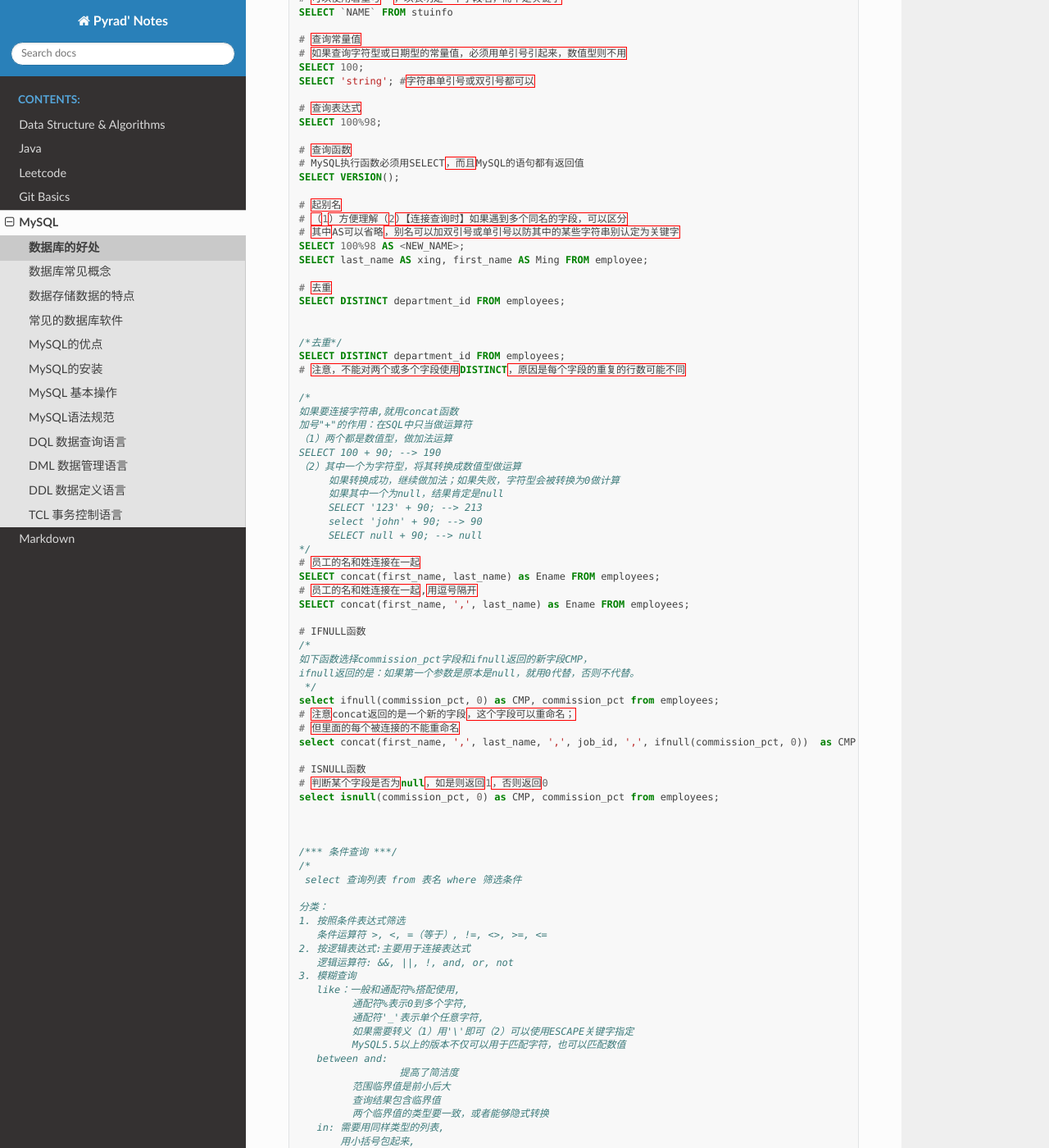
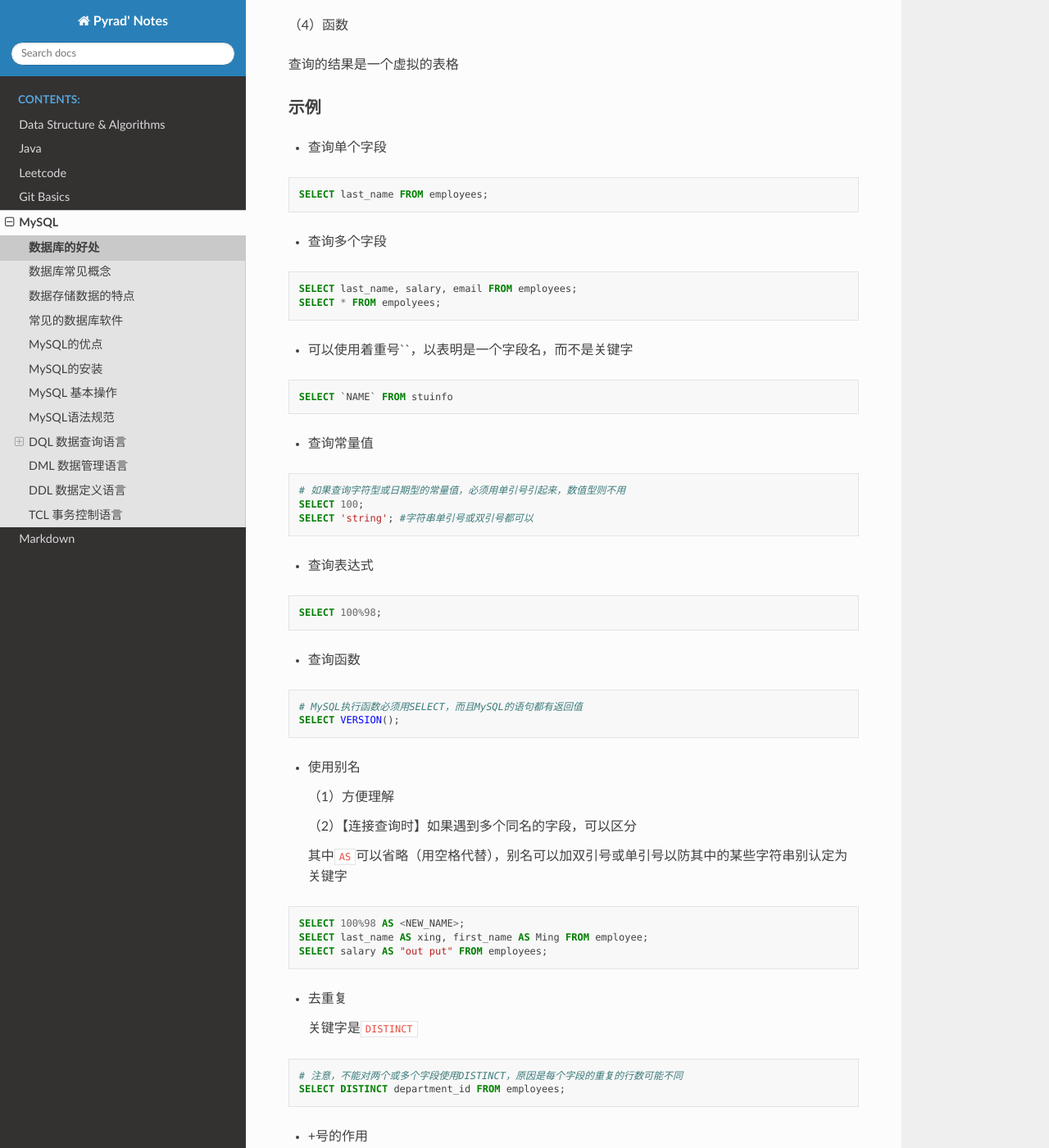
Before and after one commit to Pyrad/pyradnotes, a Sphinx documentation site: the page built from source/MySQL/mysql.md, in a window 1280 px wide and 1400 px high, scrolled down 2643 px. Shown: the whole window at 82% size. Built offline with Sphinx 7.4.7 and the Read the Docs theme 2.0.0, drawn with Linux system fonts in a browser that asks for light colours; pages that are not in the unit, such as notebooks, are missing from menus; some of the changed text lies outside the part shown.

Commit message:
Format optimization for mysql.md

````diff
--- a/source/MySQL/mysql.md
+++ b/source/MySQL/mysql.md
@@ -83,7 +83,7 @@ use <databases_name>;
 show tables;
 
 # 查看当前所在的database
-select database();
+SELECT database();
 
 # 创建表
 create table stuinfo(id int, name varchar(20));
@@ -113,146 +113,263 @@ desc stuinfo;
 
 DQL = Data Query Language
 
-基本语法
+
+
+## 基础查询
+
+### 基本语法
 
 ```sql
-SELECT 查询列表 from 表名
+SELECT 查询列表 FROM 表名
 ```
 
-查询列表可以是（1）表中的字段（2）常量（3）表达式（4）函数
+查询列表可以是
+
+（1）表中的字段
+
+（2）常量
+
+（3）表达式
+
+（4）函数
 
 查询的结果是一个虚拟的表格
 
-```sql
-# 查询单个字段
+
+
+### 示例
+
+- 查询单个字段
+
+```mysql
 SELECT last_name FROM employees;
+```
 
-# 查询多个字段
-SELECT last_name,salary,email FROM employees;
+- 查询多个字段
+
+```mysql
+SELECT last_name, salary, email FROM employees;
 SELECT * FROM empolyees;
+```
 
-# 可以使用着重号``，以表明是一个字段名，而不是关键字
+- 可以使用着重号``，以表明是一个字段名，而不是关键字
+
+```mysql
 SELECT `NAME` FROM stuinfo
+```
 
-# 查询常量值
+- 查询常量值
+
+```mysql
 # 如果查询字符型或日期型的常量值，必须用单引号引起来，数值型则不用
 SELECT 100;
 SELECT 'string'; #字符串单引号或双引号都可以
+```
 
-# 查询表达式
+- 查询表达式
+
+```mysql
 SELECT 100%98;
+```
 
-# 查询函数
+- 查询函数
+
+```mysql
 # MySQL执行函数必须用SELECT，而且MySQL的语句都有返回值
 SELECT VERSION();
+```
 
-# 起别名
-# （1）方便理解（2）【连接查询时】如果遇到多个同名的字段，可以区分
-# 其中AS可以省略，别名可以加双引号或单引号以防其中的某些字符串别认定为关键字
+- 使用别名
+
+  （1）方便理解
+
+  （2）【连接查询时】如果遇到多个同名的字段，可以区分
+
+  其中```AS```可以省略（用空格代替），别名可以加双引号或单引号以防其中的某些字符串别认定为关键字
+
+```mysql
 SELECT 100%98 AS <NEW_NAME>;
 SELECT last_name AS xing, first_name AS Ming FROM employee;
+SELECT salary AS "out put" FROM employees;
+```
 
-# 去重
+- 去重复
+
+  关键字是```DISTINCT```
+
+```mysql
+# 注意，不能对两个或多个字段使用DISTINCT，原因是每个字段的重复的行数可能不同
 SELECT DISTINCT department_id FROM employees;
+```
 
+- +号的作用
 
-/*去重*/
-SELECT DISTINCT department_id FROM employees;
-# 注意，不能对两个或多个字段使用DISTINCT，原因是每个字段的重复的行数可能不同
+  加号"+"在SQL中只当做运算符，如果要连接字符串,就用CONCAT函数
 
-/*
-如果要连接字符串,就用concat函数
-加号"+"的作用：在SQL中只当做运算符
-（1）两个都是数值型，做加法运算
-SELECT 100 + 90; --> 190
-（2）其中一个为字符型，将其转换成数值型做运算
-     如果转换成功，继续做加法；如果失败，字符型会被转换为0做计算
-     如果其中一个为null，结果肯定是null
-     SELECT '123' + 90; --> 213
-     select 'john' + 90; --> 90
-     SELECT null + 90; --> null
-*/
+  - 两个都是数值型，做加法运算
+
+  ```mysql
+  SELECT 100 + 90; # --> 190
+  ```
+
+  - 其中一个为字符型，将其转换成数值型做运算
+
+    如果转换成功，继续做加法；
+
+    如果失败，字符型会被转换为0做计算
+
+    如果其中一个为null，结果肯定是null
+
+  ```mysql
+  SELECT '123' + 90; --> 213
+  SELECT 'john' + 90; --> 90
+  SELECT null + 90; --> null
+  ```
+
+- CONCAT函数
+
+```mysql
 # 员工的名和姓连接在一起
-SELECT concat(first_name, last_name) as Ename FROM employees;
+SELECT CONCAT(first_name, last_name) AS Ename FROM employees;
+
 # 员工的名和姓连接在一起,用逗号隔开
-SELECT concat(first_name, ',', last_name) as Ename FROM employees;
+SELECT CONCAT(first_name, ',', last_name) AS Ename FROM employees;
 
-# IFNULL函数
-/*
-如下函数选择commission_pct字段和ifnull返回的新字段CMP，
-ifnull返回的是：如果第一个参数是原本是null，就用0代替，否则不代替。
- */
-select ifnull(commission_pct, 0) as CMP, commission_pct from employees;
 # 注意concat返回的是一个新的字段，这个字段可以重命名；
 # 但里面的每个被连接的不能重命名
-select concat(first_name, ',', last_name, ',', job_id, ',', ifnull(commission_pct, 0))  as CMP from employees;
+SELECT
+CONCAT(first_name, ',', last_name, ',', job_id, ',', IFNULL(commission_pct, 0))
+AS CMP
+FROM employees;
+```
 
-# ISNULL函数
-# 判断某个字段是否为null，如是则返回1，否则返回0
-select isnull(commission_pct, 0) as CMP, commission_pct from employees;
+- IFNULL函数
+
+  返回的是：如果第一个参数是原本是null，就用第二个参数值代替，否则不代替。
+
+```mysql
+# 如下函数选择commission_pct字段和IFNULL返回的新字段CMP，
+# IFNULL返回的是：如果第一个参数是原本是null，就用0代替，否则不代替。
+SELECT IFNULL(commission_pct, 0) AS CMP, commission_pct FROM employees;
+```
+
+- ISNULL函数
+
+  判断某个字段是否为null，如是则返回1，否则返回0
+
+```mysql
+SELECT ISNULL(commission_pct, 0) AS CMP, commission_pct FROM employees;
+```
 
 
 
-/*** 条件查询 ***/
-/*
- select 查询列表 from 表名 where 筛选条件
+## 条件查询
 
-分类：
+### 基本语法
+
+```mysql
+SELECT 查询列表 FROM 表名 WHERE 筛选条件
+```
+
+### 分类
+
 1. 按照条件表达式筛选
-   条件运算符 >, <, =（等于）, !=, <>, >=, <=
-2. 按逻辑表达式:主要用于连接表达式
-   逻辑运算符: &&, ||, !, and, or, not
-3. 模糊查询
-   like：一般和通配符%搭配使用,
-         通配符%表示0到多个字符,
-         通配符'_'表示单个任意字符,
-         如果需要转义（1）用'\'即可（2）可以使用ESCAPE关键字指定
-         MySQL5.5以上的版本不仅可以用于匹配字符，也可以匹配数值
-   between and:
-		 提高了简洁度
-         范围临界值是前小后大
-         查询结果包含临界值
-         两个临界值的类型要一致，或者能够隐式转换
-   in: 需要用同样类型的列表,
-       用小括号包起来,
-       不支持通配符%
-   is null:
-       =或<>不能用于判断null值
-       用IS NULL或IS NOT NULL来判断null值
 
-   <=>
-       安全等于符号，
-       可以判断null值，也可判断普通类型的值
-*/
+   条件运算符
 
+   ```mysql
+   >, <, =（等于）, !=, <>, >=, <=
+   ```
+
+   按逻辑表达式：主要用于连接表达式
+
+   逻辑运算符
+
+   ```mysql
+   &&， ||， !， AND， OR， not
+   ```
+
+
+
+2. 模糊查询
+
+   - **LIKE**
+
+     一般和通配符**```%```**搭配使用
+
+     通配符**```%```**表示0到多个字符
+
+     通配符```_```表示单个任意字符
+
+     如果需要转义（1）用'\'即可（2）可以使用ESCAPE关键字指定
+
+     MySQL5.5以上的版本不仅可以用于匹配字符，也可以匹配数值
+
+   - **BETWEEN AND**
+
+     提高了简洁度
+
+     范围临界值是前小后大
+
+     查询结果包含临界值
+
+     两个临界值的类型要一致，或者能够隐式转换
+
+   - **IN**
+
+     需要用同样类型的列表
+
+     用小括号包起来,
+
+     不支持通配符%
+
+   - **IS NULL**
+
+     ```=```或```<>```不能用于判断null值
+
+     用```IS NULL```或```IS NOT NULL```来判断null值
+
+
+   - **<=>**
+
+     安全等于符号
+
+     可以判断**NULL**值，也可判断普通类型的值
+
+
+
+### 示例
+
+```mysql
 # 查询工资大于12000的员工信息
-select * from employees where salary > 12000;
+SELECT * FROM employees WHERE salary > 12000;
+
 # 查询部门编号不等于90号的员工名和部门编号
-select last_name, department_id from employees where department_id != 90;
+SELECT last_name, department_id FROM employees WHERE department_id != 90;
 
 # 查询工资在10000到20000之间的员工名,工资和奖金
-select last_name, salary, commission_pct
-from employees
-where salary >= 10000 and salary <= 20000;
+SELECT last_name, salary, commission_pct
+FROM employees
+WHERE salary >= 10000 AND salary <= 20000;
 
 # 部门编号不是在90到110之间,或工资高于15000的员工
-select *
-from employees
-where department_id < 90 or department_id > 110 or salary > 15000;
+SELECT *
+FROM employees
+WHERE department_id < 90 OR department_id > 110 OR salary > 15000;
 
 # 查询员工名包含a的员工 （通配符用%）
-select * from employees where last_name like '%a%';
+SELECT * FROM employees WHERE last_name LIKE '%a%';
 
 # 查询员工名第三和第五个字符为a的员工名和工资
-select last_name, salary from employees
-where last_name like '__n_l%';
+SELECT last_name, salary FROM employees
+WHERE last_name LIKE '__n_l%';
 
 # 查询员工名第二个字符是下划线的员工
-select last_name from employees
-where last_name like '_\_%';
+SELECT last_name FROM employees
+WHERE last_name LIKE '_\_%';
 # 使用ESCAPE关键字指定转义字符
-select last_name from employees
-where last_name like '_k_%' escape 'k';
+SELECT last_name FROM employees
+WHERE last_name LIKE '_k_%' ESCAPE 'k';
 
 # 查询员工编号在100到120之间的员工信息
 SELECT * FROM employees
@@ -272,7 +389,7 @@ SELECT last_name, commission_pct
 FROM employees
 WHERE commission_pct <=> NULL;
 
-select * from employees where salary <=> 12000;
+SELECT * FROM employees WHERE salary <=> 12000;
 
 # 查询有奖金的员工名和奖金率
 SELECT last_name, commission_pct
@@ -291,7 +408,18 @@ FROM employees;
 # 下面两个语句的返回结果不同
 # 原因是如果有null值，第一条可以查询出来，第二条不行
 SELECT * FROM employees;
-SELECT * FROM employees where commission_pct LIKE "%%" and last_name LIKE "%%";
+SELECT * FROM employees WHERE commission_pct LIKE "%%" AND last_name LIKE "%%";
+```
+
+
+
+```mysql
+```
+
+
+
+```sql
+
 
 ```
 
````
